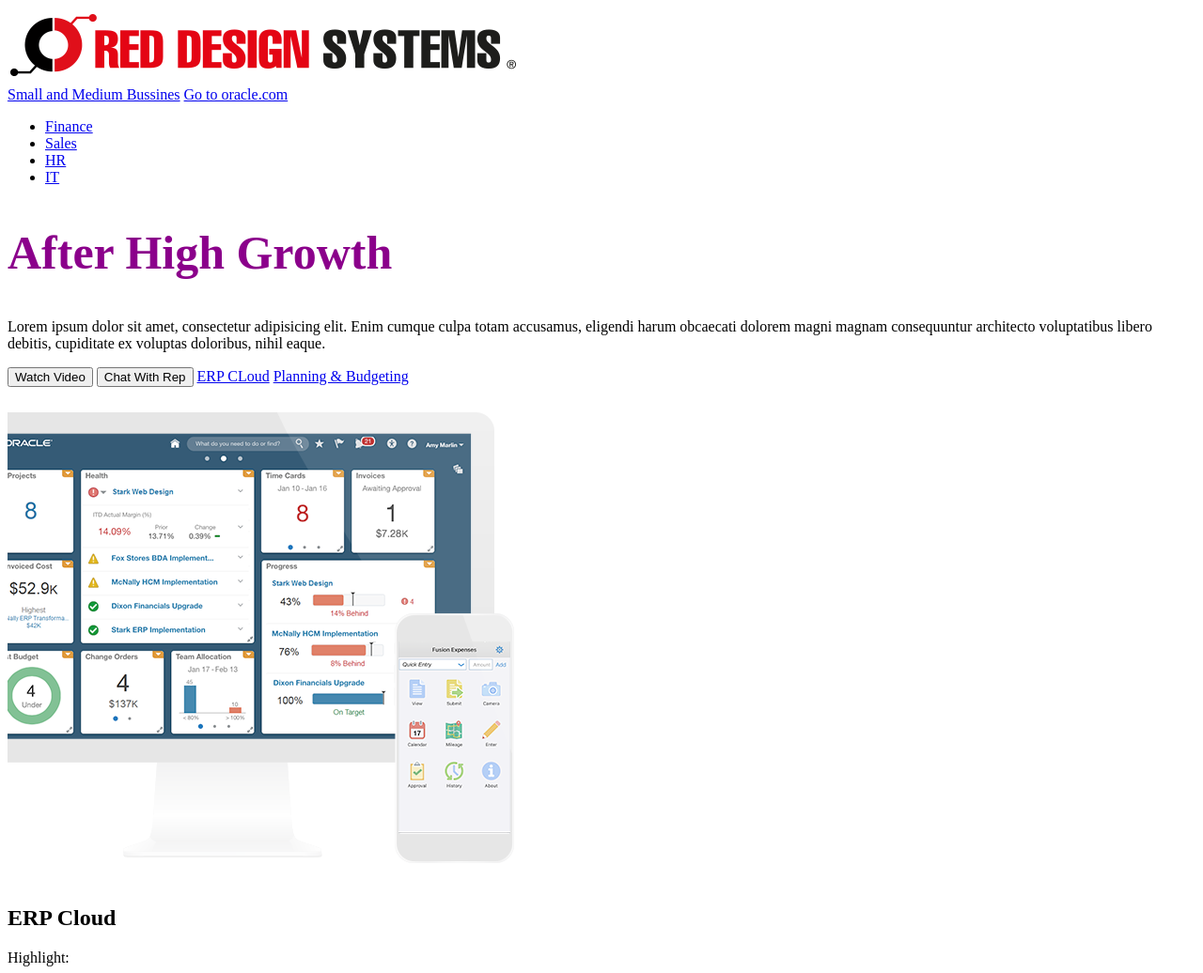
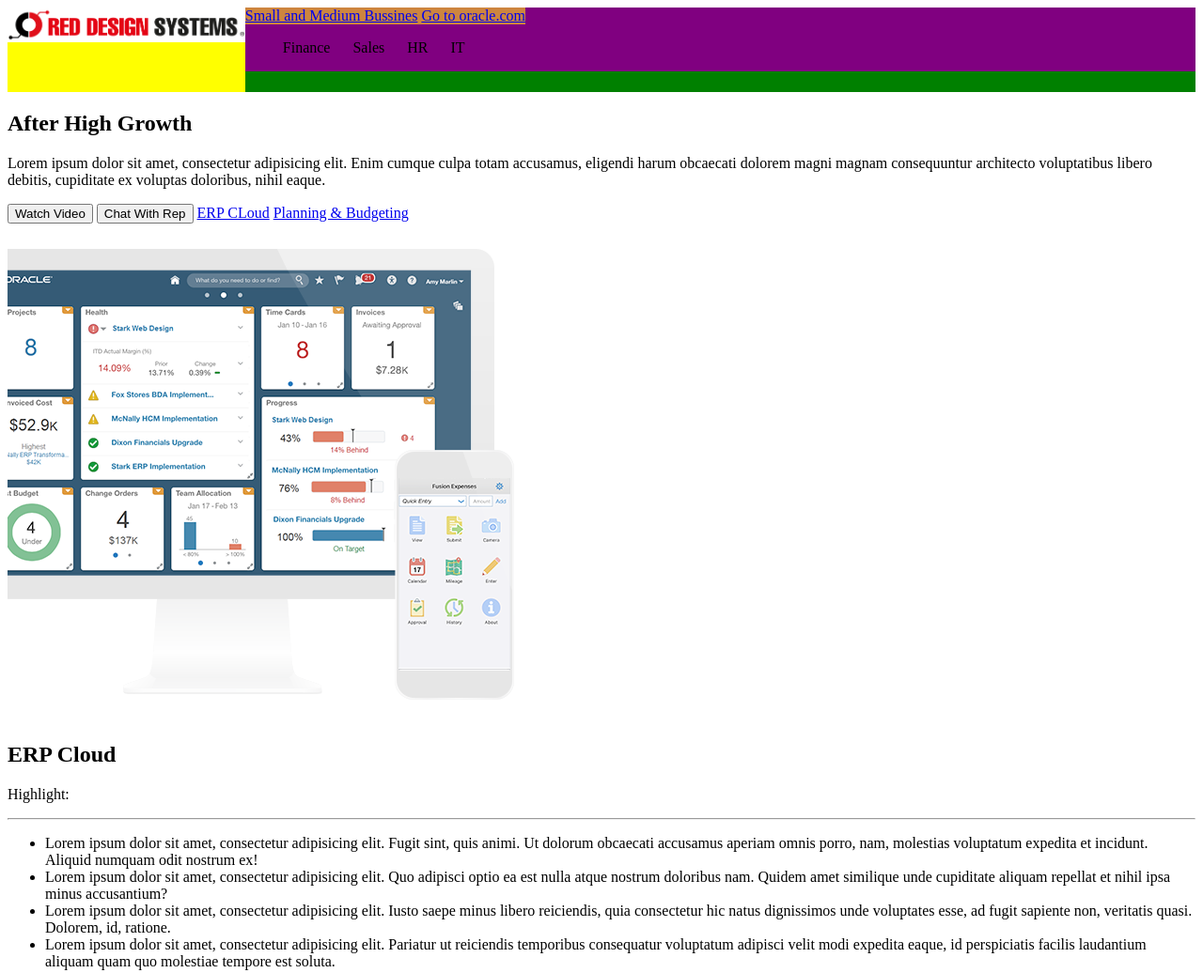
Before and after one commit to CamoRacoon/PracticaRDS1, a plain HTML site: page INDEX.HTML in a window 1280 px wide. Shown: the top 1036 px of the page at 94% size. Drawn offline with Linux system fonts and the light colour scheme.

Commit message:
Estilos Header 70%

```diff
--- a/src/css/index.css
+++ b/src/css/index.css
@@ -1,8 +1,42 @@
-body{
-  background-color:white;
+
+
+/* HEADER*/
+
+.header {
+	background-color: green;
+	height: 90px;
 }
 
-h1 {
-	font-size: 50px;
-    color: darkmagenta;
+.header-logo {
+	height: 100%;
+	background-color: yellow;
+	width: 20%;
+	display: inline-block;
+	vertical-align: middle;
 }
+
+.header-logo img {
+	width: 100%;
+}
+
+.header-main {
+	width: 80%;
+	background-color: purple;
+	display: inline-block;
+	float: right;
+}
+
+.header-main .links {
+	background-color: peru;
+	display: inline-block;
+}
+
+.header-main .main-list-item {
+	display: inline-block;
+	margin-right: 20px;
+}
+
+.header-main .main-list-item a {
+	color: black;
+	text-decoration: none;
+}
```
